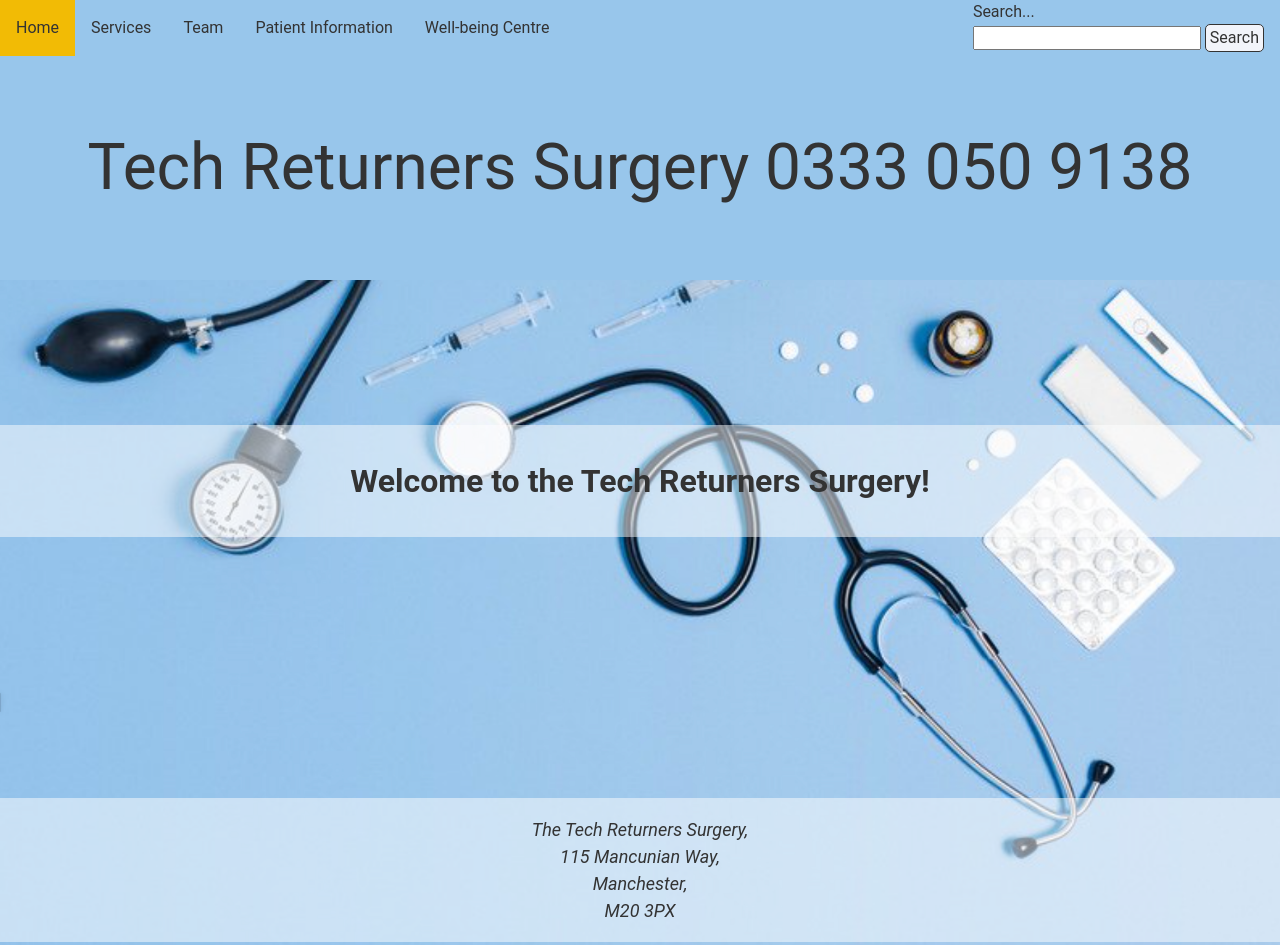
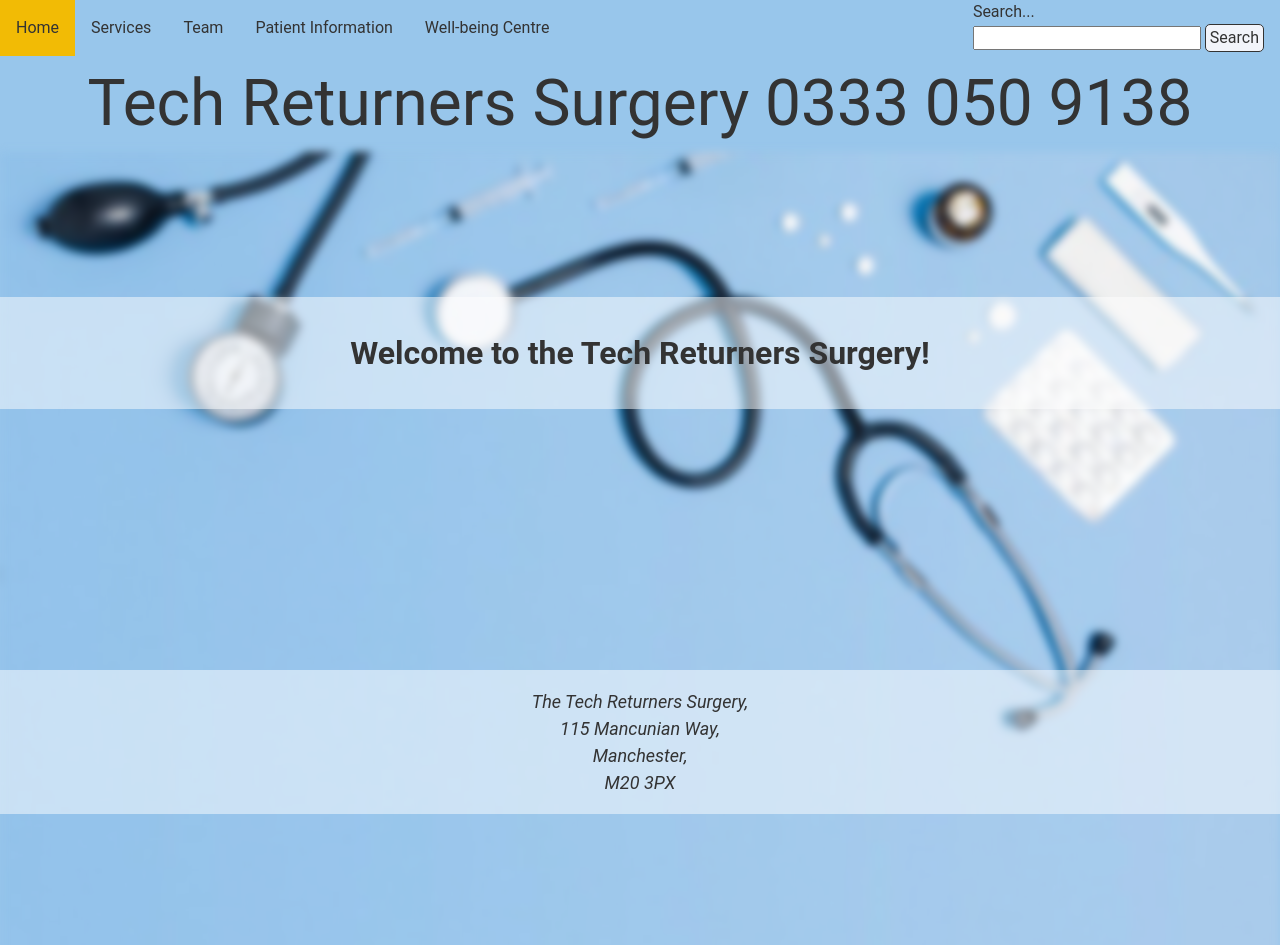
Before and after one commit to hayleyashby7/css-key-concepts, a website: page index.html in a window 1280 px wide. Shown: the top 945 px of the page. Drawn offline with nearby package versions, Linux system fonts and the light colour scheme.

Commit message:
Tweak header and welcome image styling - added fade

```diff
--- a/styles.css
+++ b/styles.css
@@ -19,7 +19,6 @@ body {
 /* Header */
 header {
 	color: var(--white);
-	padding: 1em;
 	text-align: center;
 	font-size: 5vw;
 	order: 1;
@@ -124,7 +123,9 @@ header a {
 
 .welcome img {
 	width: 100%;
+	filter: blur(4px);
 	order: 1;
+	z-index: -1;
 }
 
 .welcome h3 {
```
